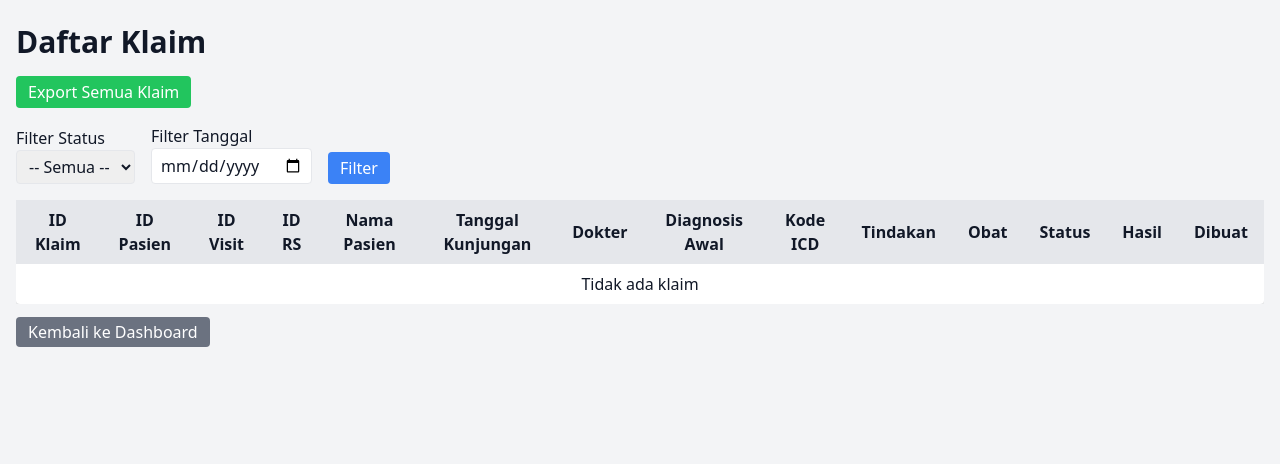
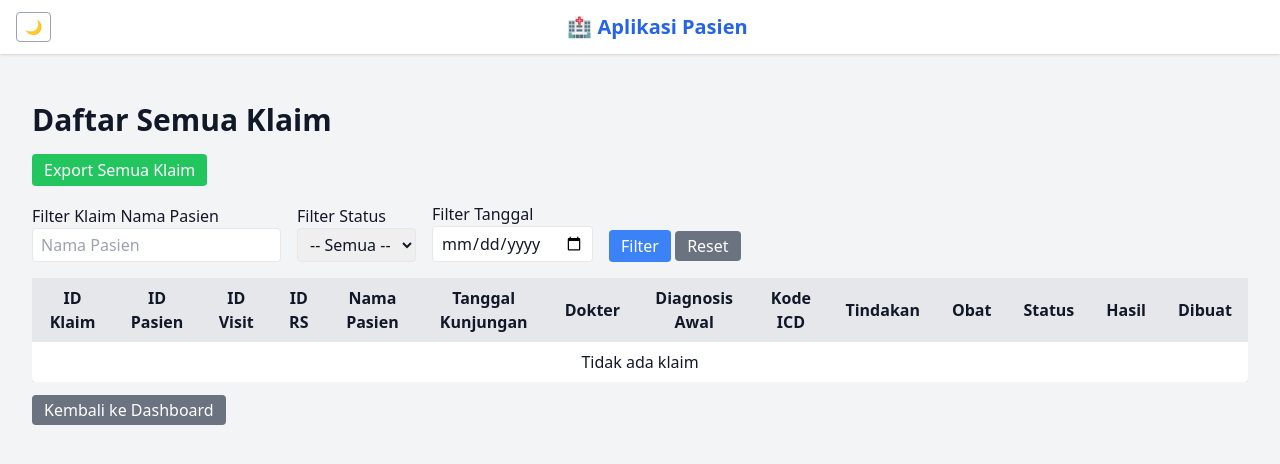
Before and after one commit to Erkayes935/crud_pasien, a FastAPI app: template frontend/templates/claim_list.html in a window 1280 px wide. Shown: the top 464 px of the page. Run offline with FastAPI, Linux system fonts and the light colour scheme; the template is opened without the code that fills it, so the values that code supplies are empty; parts of the project's set-up code (start-up, migrations or seed data) failed here and were passed over; some libraries are stand-ins or nearby versions.

Commit message:
Add patient name filter to claims list and update templates for improved usability

```diff
--- a/backend/main.py
+++ b/backend/main.py
@@ -16,7 +16,7 @@ from fastapi import FastAPI, Depends, Request, Form, UploadFile, File, HTTPExcep
 from fastapi.responses import RedirectResponse, StreamingResponse
 from fastapi.templating import Jinja2Templates
 from sqlalchemy import func, or_
-from sqlalchemy.orm import Session
+from sqlalchemy.orm import Session, joinedload
 from urllib.parse import urlencode
 from datetime import datetime, date
 from openpyxl import Workbook, load_workbook
@@ -387,6 +387,7 @@ def list_claims(
     request: Request,
     status: str | None = Query(None),
     tanggal_kunjungan: str | None = Query(None),
+    patient_name: str | None = Query(None),
     db: Session = Depends(get_db),
     user=Depends(require_roles_session("doctor","admin_rs","superadmin","coder","verifikator"))
 ):
@@ -399,6 +400,11 @@ def list_claims(
     if tanggal_kunjungan:
         query = query.filter(models.Claim.tanggal_kunjungan == tanggal_kunjungan)
 
+    if patient_name:
+        query = query.join(models.Patient).filter(
+        models.Patient.nama.ilike(f"%{patient_name}%")
+    )
+
     claims = query.all()
     csrf_token = issue_csrf_token(request)
     return templates.TemplateResponse(
@@ -409,6 +415,8 @@ def list_claims(
         "csrf_token": csrf_token,
         "current_user": user,
         "status": status,
+        "tanggal_kunjungan": tanggal_kunjungan,
+        "patient_name": patient_name
     }
 )
 
--- a/frontend/templates/claim_list.html
+++ b/frontend/templates/claim_list.html
@@ -1,16 +1,19 @@
-<!DOCTYPE html>
-<html lang="id" class="dark"> <!-- aktifkan dark mode -->
-<head>
-  <meta charset="UTF-8">
-  <meta name="viewport" content="width=device-width, initial-scale=1.0">
-  <title>Dashboard Klaim</title>
-  <script src="https://cdn.tailwindcss.com"></script>
-</head>
-<body class="bg-gray-100 dark:bg-gray-900 text-gray-900 dark:text-gray-100">
+{% extends "base.html" %}
+{% block title %}Daftar Klaim{% endblock %}
 
+{% block head %}
+  <meta name="description" content="Daftar Klaim">
+  <link rel="icon" type="image/x-icon" href="/static/favicon.ico">
+{% endblock %}
+
+{% block content %}
 <div class="container mx-auto px-4 py-6">
 
-  <h1 class="text-3xl font-bold mb-4">Daftar Klaim</h1>
+  {% if patient_name %}
+    <h1 class="text-3xl font-bold mb-4">Daftar Klaim untuk Pasien: <strong>{{ patient_name }}</strong></h1>
+  {% else %}
+    <h1 class="text-3xl font-bold mb-4">Daftar Semua Klaim</h1>
+  {% endif %}
 
   <!-- Tombol tambah klaim -->
 
@@ -30,13 +33,20 @@
 
   <!-- Filter -->
   <form method="get" action="{{ list_claims_url }}" class="flex flex-wrap gap-4 mb-4 items-end">
+
+    <div>
+      <label class="block">Filter Klaim Nama Pasien</label>
+      <input type="text" name="patient_name" placeholder="Nama Pasien"
+             class="border rounded px-2 py-1 dark:bg-gray-700 dark:border-gray-600">
+    </div>
+
     <div>
       <label class="block">Filter Status</label>
       <select name="status" class="border rounded px-2 py-1 dark:bg-gray-700 dark:border-gray-600">
         <option value="">-- Semua --</option>
         <option value="draft">Draft</option>
         <option value="submitted">Submitted</option>
-        <option value="reviewed">Reviewed</option>
+        <option value="verified">Verified</option>
       </select>
     </div>
 
@@ -49,6 +59,9 @@
       <button type="submit" class="bg-blue-500 hover:bg-blue-600 dark:bg-blue-600 dark:hover:bg-blue-700 text-white px-3 py-1 rounded">
         Filter
       </button>
+      <a href="/claims" class="bg-gray-500 hover:bg-gray-600 dark:bg-gray-600 dark:hover:bg-gray-700 text-white px-3 py-1 rounded">
+        Reset
+      </a>
     </div>
   </form>
 
@@ -118,5 +131,4 @@
   </div>
 </div>
 
-</body>
-</html>
+{% endblock %}
--- a/frontend/templates/list.html
+++ b/frontend/templates/list.html
@@ -72,6 +72,10 @@
                     {% else %}
                         {% if user and user.role == 'doctor' %}
                         <div class="flex gap-2 justify-center">
+                        <a href="/claims?patient_name={{ p.nama | urlencode }}"
+                            class="bg-blue-500 hover:bg-blue-600 text-white px-2 py-1 rounded whitespace-nowrap">
+                            📑 View Klaim
+                        </a>
                         <a href="/patients/edit/{{ p.id }}"
                             class="bg-yellow-500 hover:bg-yellow-600 text-white px-2 py-1 rounded">Edit</a>
                         <a href="/patients/delete/{{ p.id }}"
```
